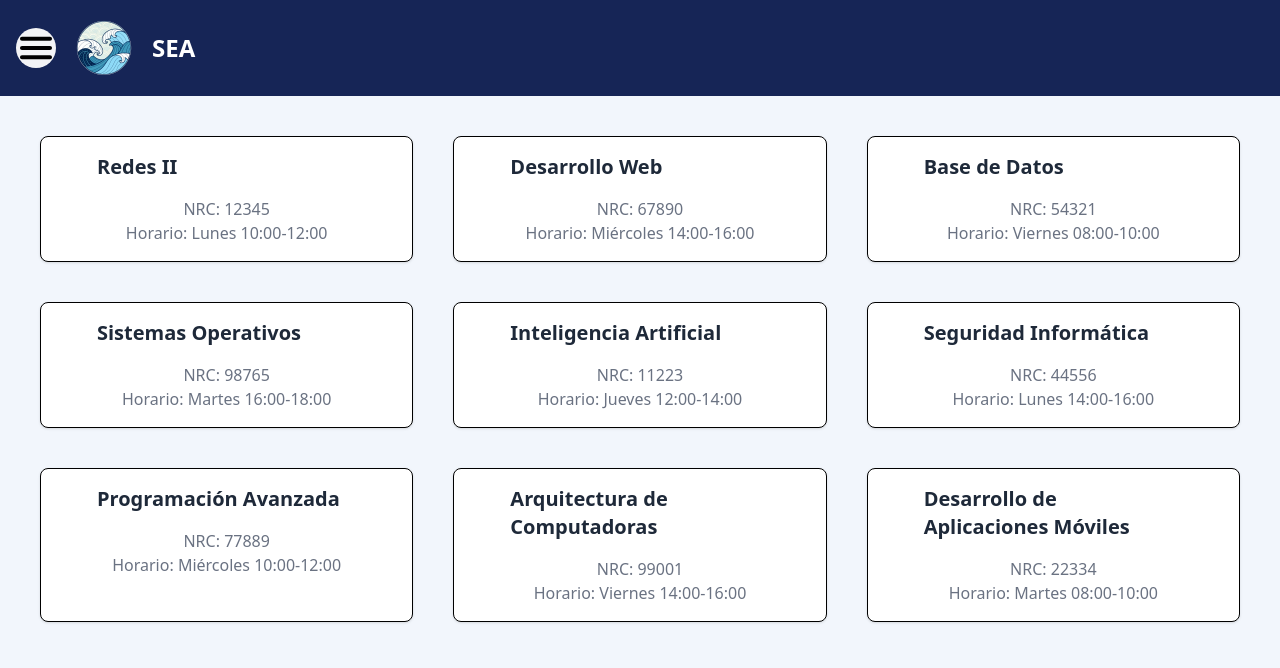
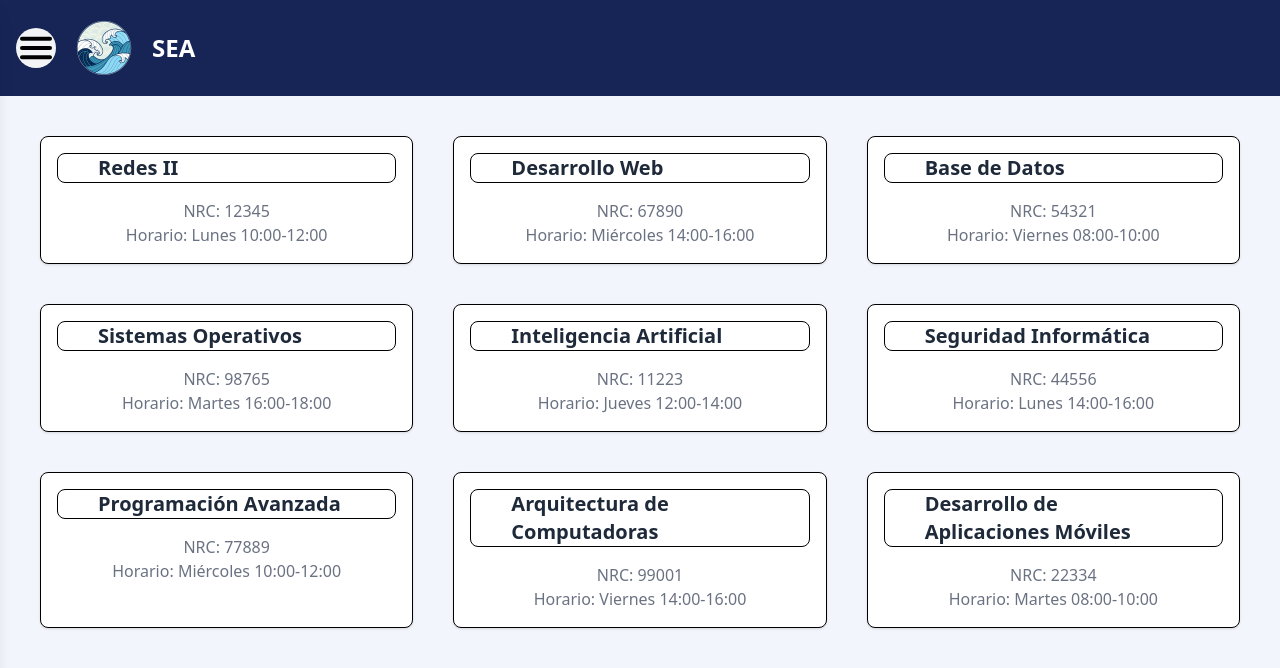
Before and after one commit to FranciscoSegura88/SEA-Client, a React (Vite) app: page / in a window 1280 px wide. Shown: the top 668 px of the page. Built offline with nearby package versions, Linux system fonts and the light colour scheme.

Commit message:
Implementacion del Sidebar, y Header dinamico

```diff
--- a/src/Dashboard.tsx
+++ b/src/Dashboard.tsx
@@ -1,9 +1,13 @@
 import { useState } from "react";
 import Header from "./components/Header";
 import Card from "./components/Card";
+import Sidebar from "./components/Sidebar";
 
 function Dashboard() {
   const [selectedAssignature, setSelectedAssignature] = useState<{ name: string; nrc: number } | null>(null);
+  const [isSidebarOpen, setIsSidebarOpen] = useState(false);
+
+  const toggleSidebar = () => setIsSidebarOpen(!isSidebarOpen);
 
   //TODO: Replace with data from API
   const assignatures = [
@@ -19,8 +23,10 @@ function Dashboard() {
   ];
 
   return (
-    <>
-      <Header selectedAssignature={selectedAssignature || undefined} />
+    <div className="flex">
+      <Sidebar isOpen={isSidebarOpen} />
+      <div className={`flex-1 transition-all duration-300 ${isSidebarOpen ? "ml-64" : "ml-0"}`}>
+        <Header selectedAssignature={selectedAssignature || undefined} onSidebarToggle={toggleSidebar} />
         <div className="grid grid-cols-1 sm:grid-cols-2 md:grid-cols-3 lg:grid-cols-3 gap-10 p-10">
           {assignatures.map(assignature => (
             <Card
@@ -32,7 +38,8 @@ function Dashboard() {
             />
           ))}
         </div>
-    </>
+      </div>
+    </div>
   );
 }
 
--- a/src/components/Card.tsx
+++ b/src/components/Card.tsx
@@ -5,7 +5,7 @@ function Card({ name, nrc, schedule, onClick }: { name: string; nrc: number; sch
   return (
     <div className="border p-4 rounded-lg shadow-sm bg-white antialiased hover:shadow-lg transition-shadow duration-300" onClick={onClick}>
 
-      <div className="mb-2">
+      <div className="mb-2 border rounded-lg">
         <h1 className="font-semibold text-xl text-gray-800 mx-10 ">
         {name}
         </h1>
--- a/src/components/Header.tsx
+++ b/src/components/Header.tsx
@@ -3,9 +3,10 @@ import sidebaricon from '../assets/sidebaricon.svg';
 
 type HeaderProps = {
   selectedAssignature?: { name: string; nrc: number };
+  onSidebarToggle: () => void; // Nueva prop para alternar el sidebar
 };
 
-function Header({ selectedAssignature }: HeaderProps) {
+function Header({ selectedAssignature, onSidebarToggle }: HeaderProps) {
   const isLoggedIn = true;
 
   if (isLoggedIn) {
@@ -14,6 +15,7 @@ function Header({ selectedAssignature }: HeaderProps) {
         <button
           type="button"
           className="inline-grid place-items-center h-10 w-10 rounded-full bg-gray-100 hover:bg-gray-200 active:scale-95 transition"
+          onClick={onSidebarToggle} // Llama a la función al hacer clic
         >
           <img src={sidebaricon} alt="Sidebar Icon" className="h-8 w-8" />
         </button>
--- /dev/null
+++ b/src/components/Sidebar.tsx
@@ -0,0 +1,18 @@
+function Sidebar({ isOpen }: { isOpen: boolean }) {
+  return (
+    <div
+      className={`fixed top-0 left-0 h-full w-64 bg-blue-800 text-white shadow-lg transform transition-transform duration-300 ${
+        isOpen ? "translate-x-0" : "-translate-x-full"
+      }`}
+    >
+      <h2 className="text-xl font-bold p-4">Sidebar</h2>
+      <ul className="space-y-4 p-4">
+        <li className="hover:underline cursor-pointer">Home</li>
+        <li className="hover:underline cursor-pointer">About</li>
+        <li className="hover:underline cursor-pointer">Contact</li>
+      </ul>
+    </div>
+  );
+}
+
+export default Sidebar;
```
Lines whose indentation alone changed are shown as unchanged.
